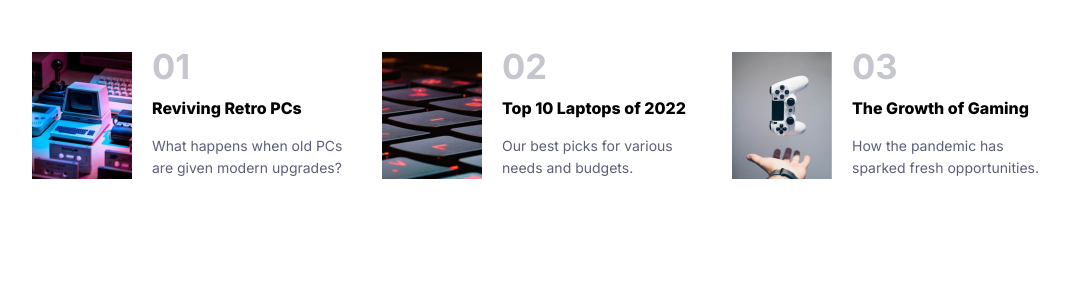
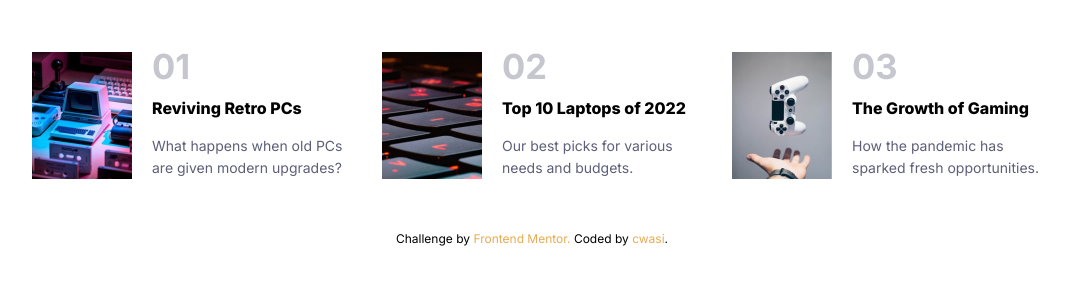
Before and after one commit to cwasi/news-homepage, a website: page index.html in a window 1280 px wide. Shown: the part 679-964 px from the top of the page, without its empty margins (108-1174 px from the left). Drawn offline with Linux system fonts and the light colour scheme.

Commit message:
add attribution

```diff
--- a/index.html
+++ b/index.html
@@ -179,6 +179,20 @@
           </div>
         </div>
       </div>
+      <div class="attribution">
+        <p>
+          Challenge by
+          <a
+            href="https://www.frontendmentor.io?ref=challenge"
+            class="attribution__link"
+            target="_blank"
+            >Frontend Mentor. </a
+          >
+          Coded by
+          <a href="https://github.com/cwasi" class="attribution__link">cwasi</a
+          >.
+        </p>
+      </div>
     </main>
 
     <div class="popup hide"></div>
@@ -209,7 +223,6 @@
         </ul>
       </nav>
     </div>
-
     <script src="src/js/index.js"></script>
   </body>
 </html>
--- /dev/null
+++ b/src/sass/_attribution.scss
@@ -0,0 +1,13 @@
+.attribution {
+  margin: 5rem 0 2rem 0;
+  font-size: 1.2rem;
+  text-align: center;
+
+  &__link {
+    text-decoration: none;
+    color: $color-soft-orange;
+  }
+  & p {
+    font-weight: 400;
+  }
+}
--- a/src/sass/main.scss
+++ b/src/sass/main.scss
@@ -9,3 +9,4 @@
 @import "typography";
 @import "button";
 @import "horizontalLine";
+@import "attribution";
```
Also changed, not shown: src/css/style.css.
